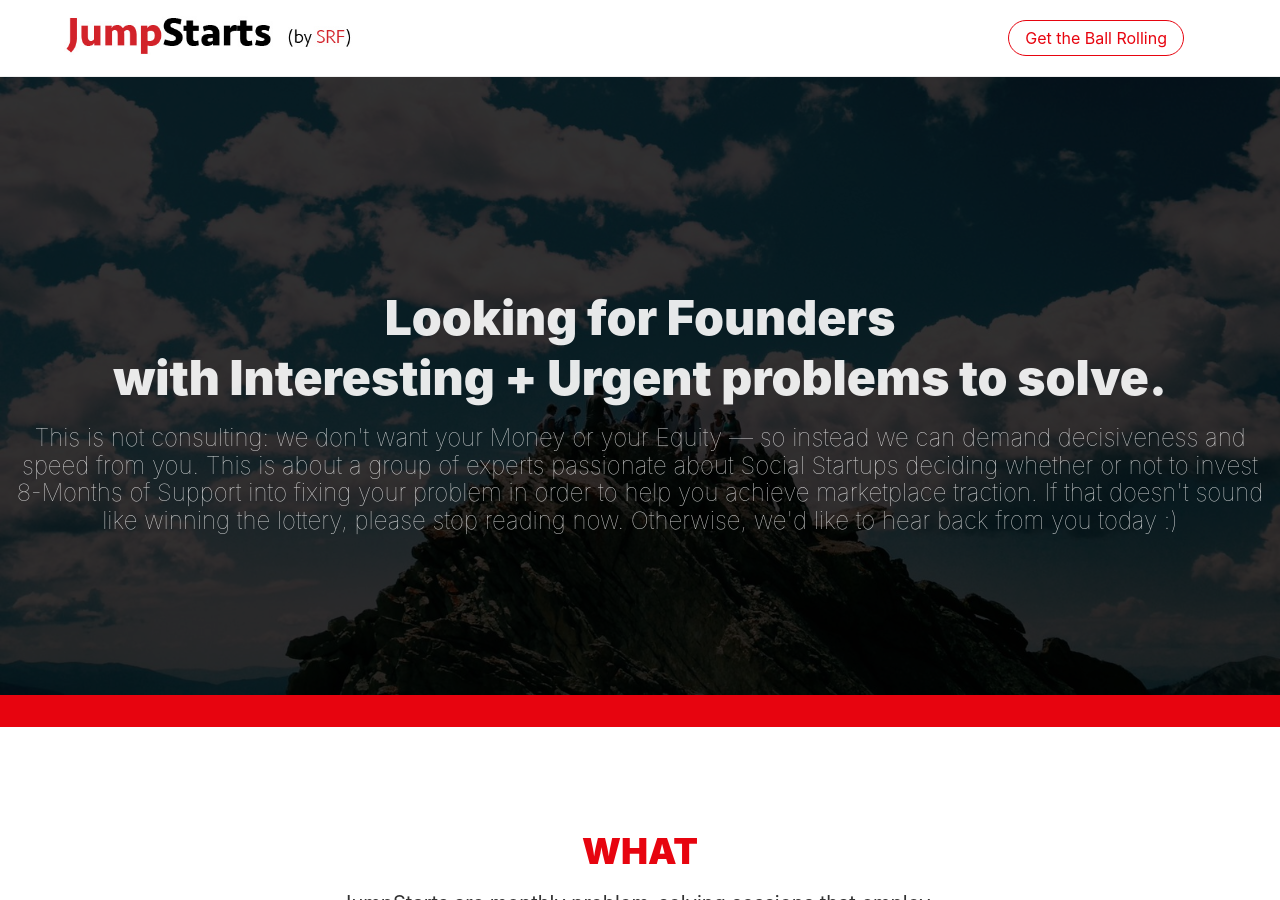
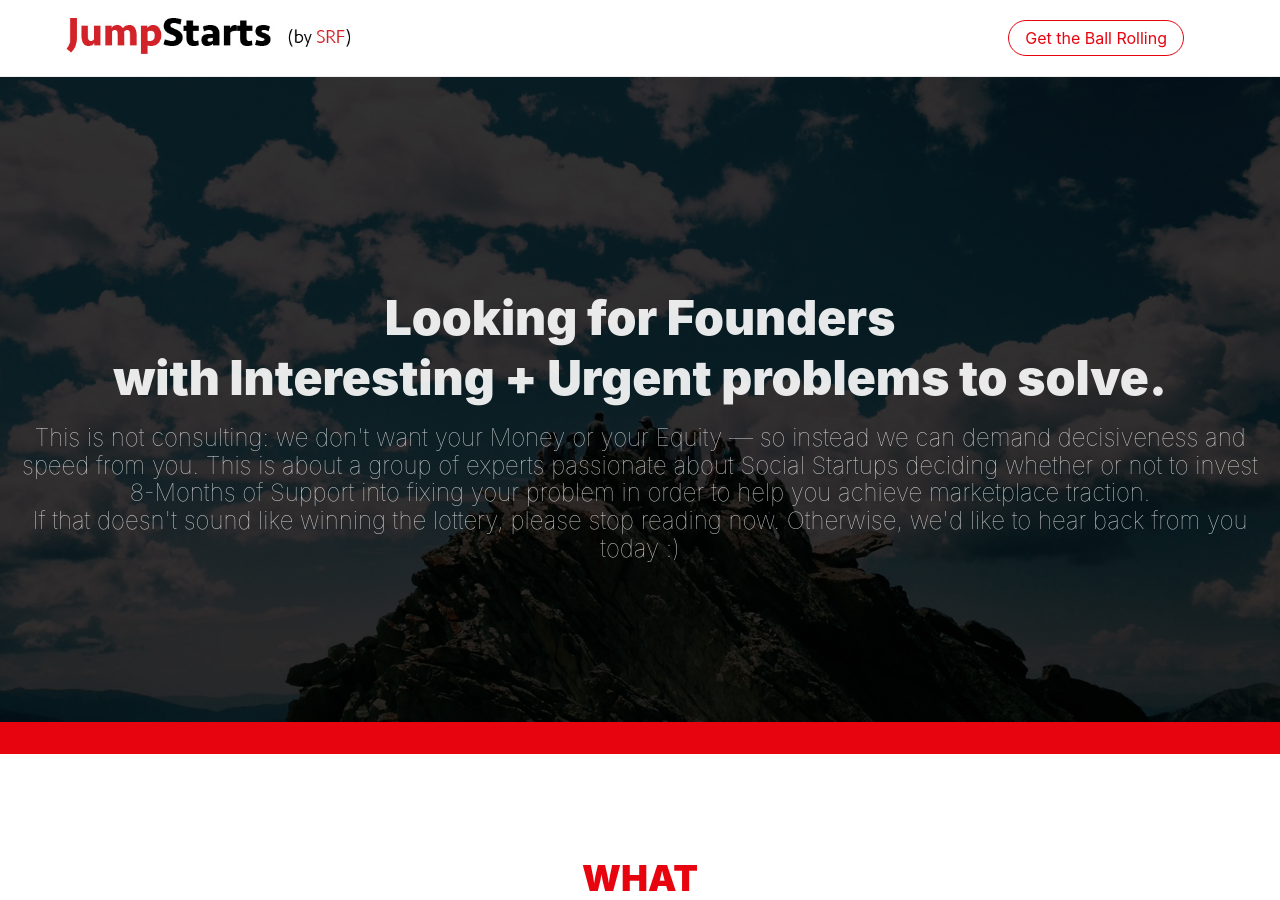
Before and after one commit to aaronergreen/jumpstarts, a Jekyll site: the page built from index.html, in a window 1280 px wide and 900 px high. Built offline with Jekyll 4.4.1, drawn with Linux system fonts in a browser that asks for light colours.

Commit message:
description line break

```diff
--- a/_config.yml
+++ b/_config.yml
@@ -5,7 +5,7 @@
 description: "This is not consulting: we don't want your Money or your Equity — so instead we can demand decisiveness and speed from you.
 
 This is about a group of experts passionate about Social Startups deciding whether or not to invest 8-Months of Support into fixing your problem in order to help you achieve marketplace traction.
-If that doesn't sound like winning the lottery, please stop reading now.
+<br>If that doesn't sound like winning the lottery, please stop reading now.
 Otherwise, we'd like to hear back from you today :)"
 url: "https://www.socialrocketfactory.com" # the base hostname & protocol for your site
 author: []
```
